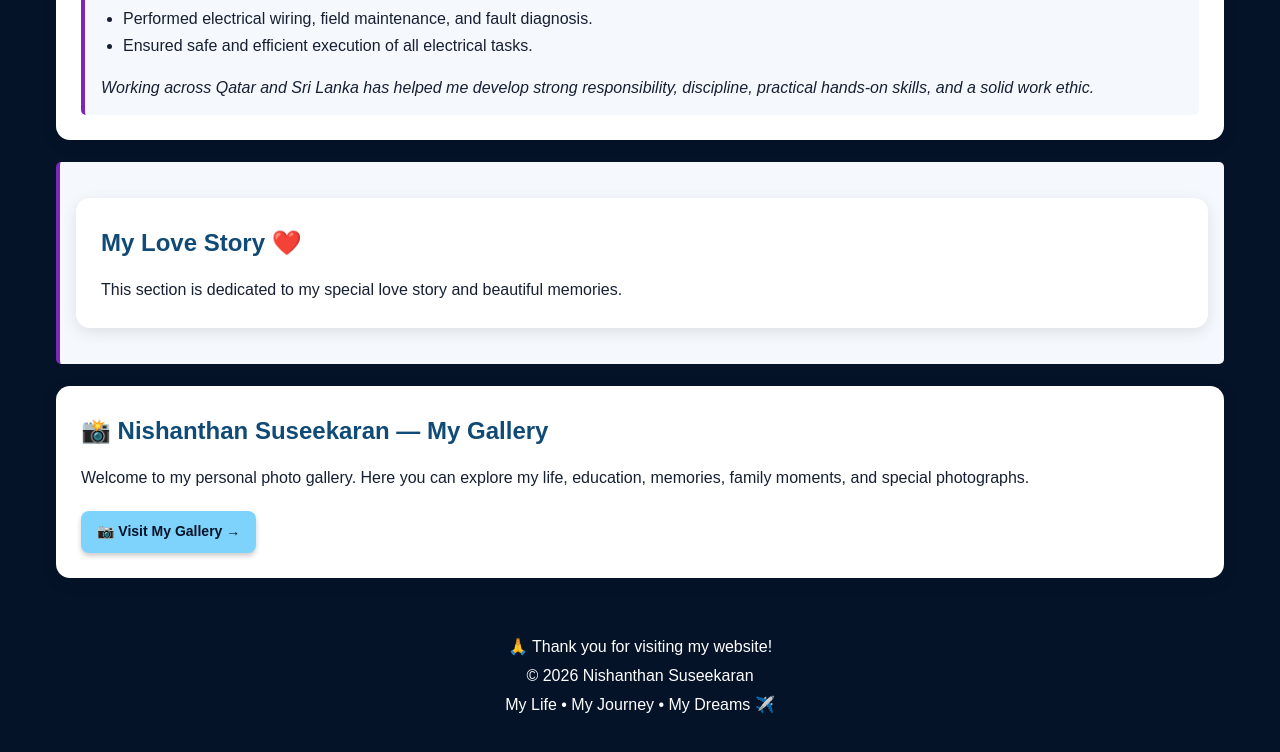
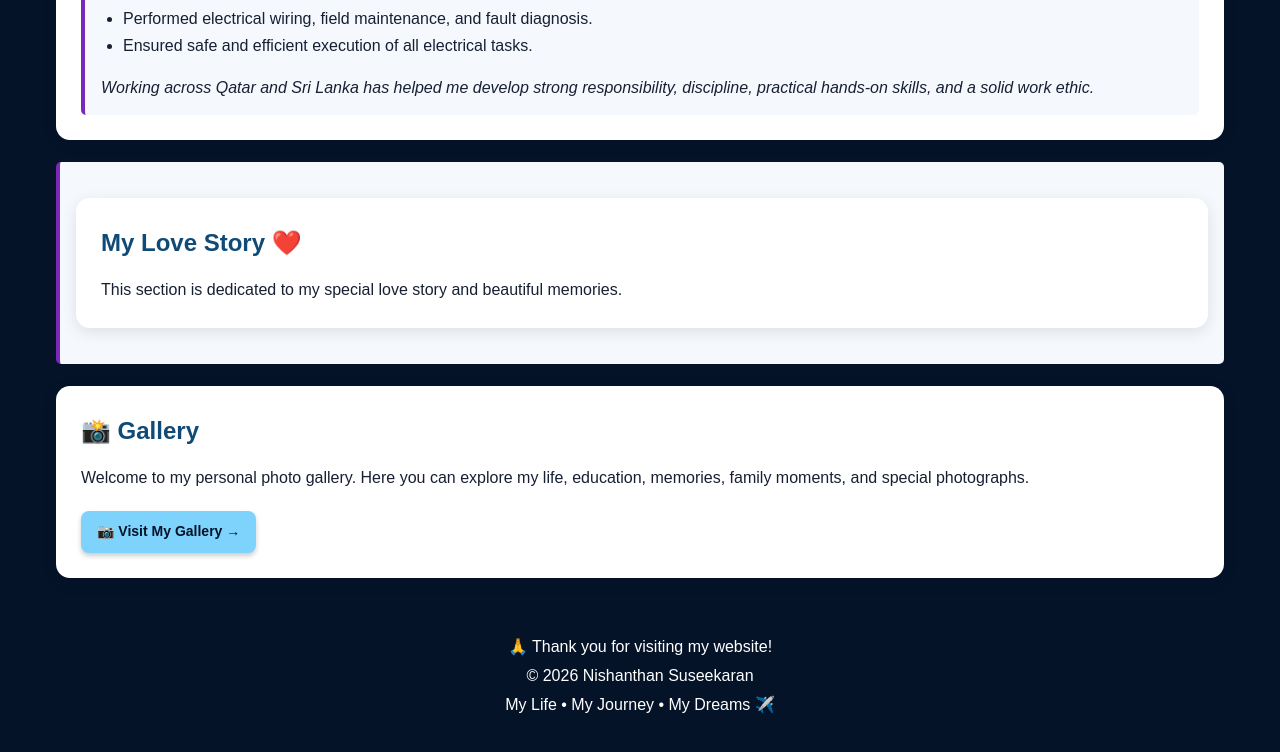
Before and after one commit to nishanthan-ur/my-personal-website-, a plain HTML site: page index.html in a window 1280 px wide. Shown: the part 3749-4501 px from the top of the page. Drawn offline with Linux system fonts and the light colour scheme.

Commit message:
Change gallery header to a more generic title

```diff
--- a/index.html
+++ b/index.html
@@ -408,7 +408,7 @@ footer{text-align:center;background:#051329;color:white;padding:30px 15px;margin
 
      <!-- My Personal Gallery -->
 <section id="gallery">
-  <h2>📸 Nishanthan Suseekaran — My Gallery</h2>
+  <h2>📸 Gallery</h2>
 
   <p>
     Welcome to my personal photo gallery.
```
